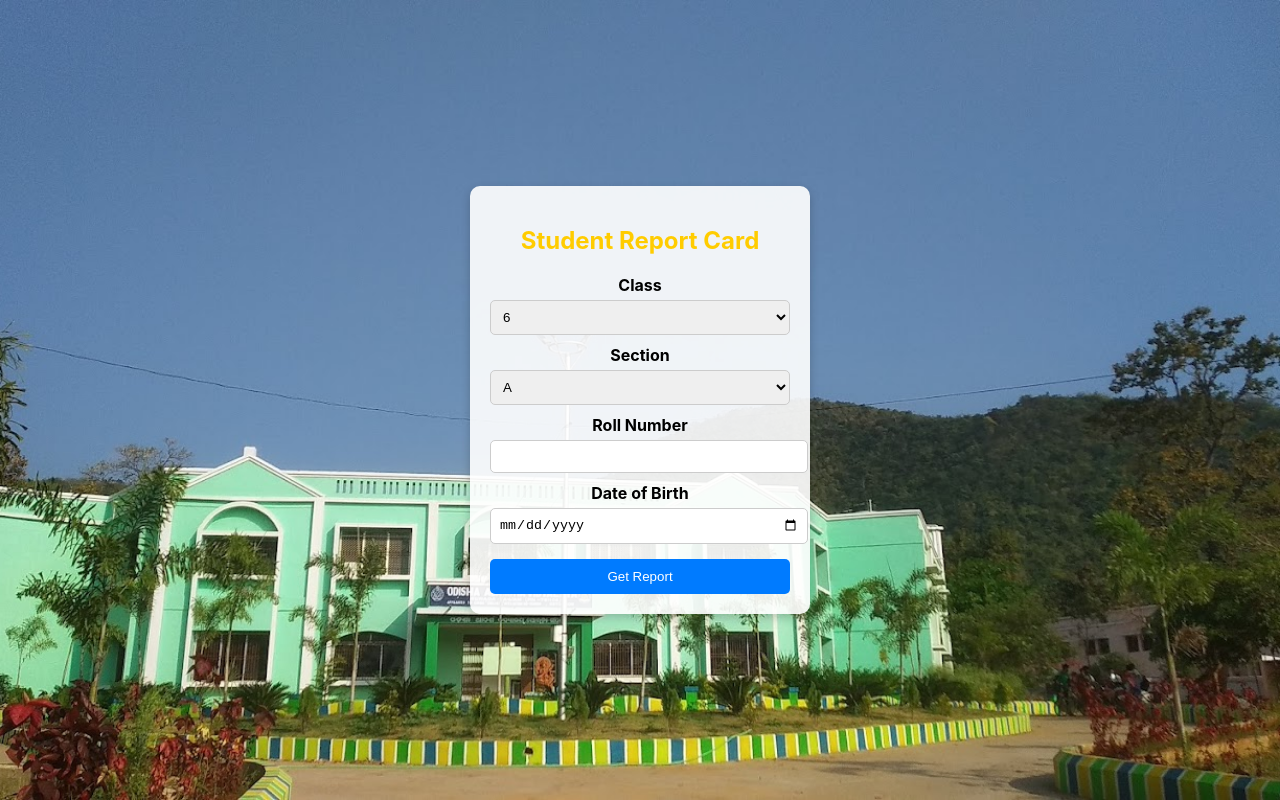
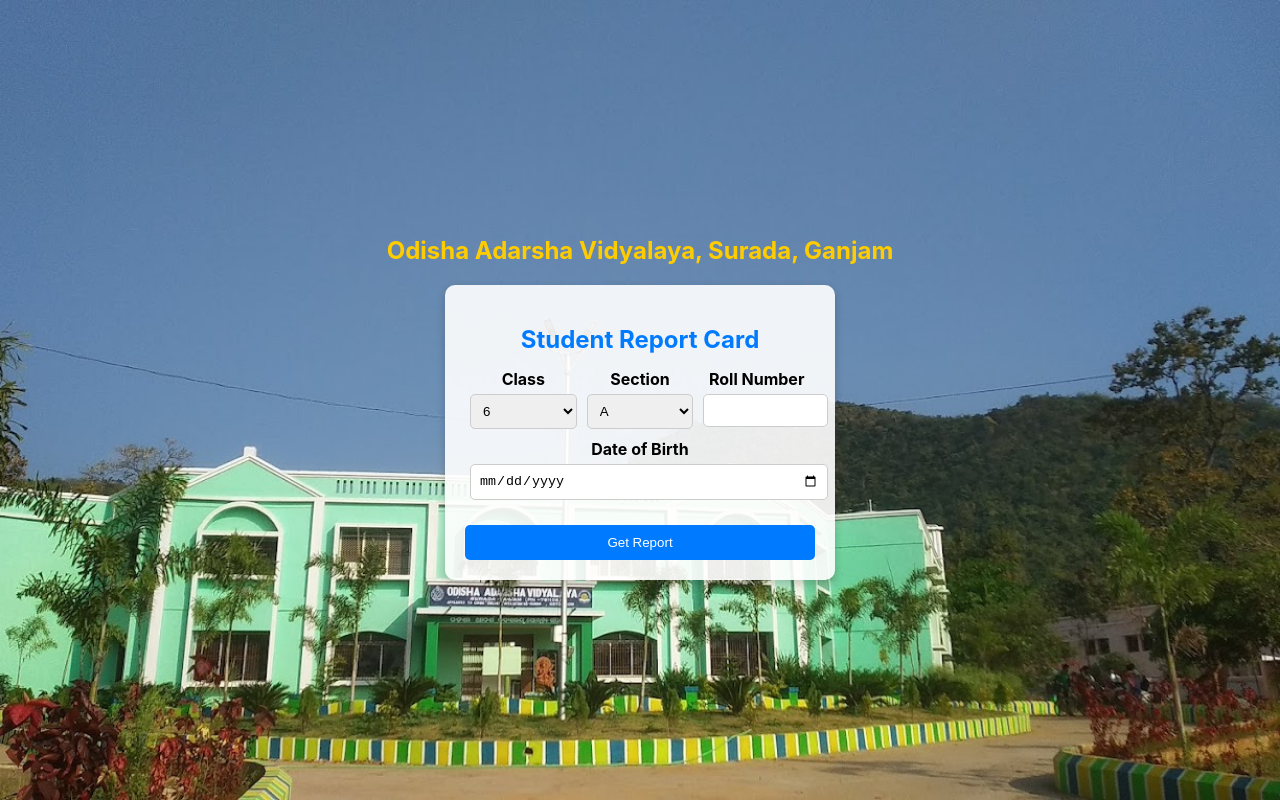
Before and after one commit to Sanatan-kisku/student-report-frontend, a React (Create React App) app: page / in a window 1280 px wide. Built offline with nearby package versions, Linux system fonts and the light colour scheme.

Commit message:
Update GetReport Styles

```diff
--- a/src/components/GetReport.js
+++ b/src/components/GetReport.js
@@ -45,21 +45,26 @@ const GetReport = () => {
 
   return (
     <div className="get-report-container">
+      <h1 className="school-heading">Odisha Adarsha Vidyalaya, Surada, Ganjam</h1>
       <div className="form-box">
         <h2>Student Report Card</h2>
+        <div className="form-row">
+          <div>
             <label>Class</label>
             <select value={form.class} onChange={(e) => setForm({ ...form, class: e.target.value })}>
               {[...Array(7)].map((_, i) => (
                 <option key={i} value={i + 6}>{i + 6}</option>
               ))}
             </select>
-
+          </div>
+          <div>
             <label>Section</label>
             <select value={form.section} onChange={(e) => setForm({ ...form, section: e.target.value })}>
               <option value="A">A</option>
               <option value="B">B</option>
             </select>
-
+          </div>
+          <div>
             <label>Roll Number</label>
             <input
               type="number"
@@ -67,10 +72,14 @@ const GetReport = () => {
               onChange={(e) => setForm({ ...form, rollNumber: e.target.value })}
               min="1"
             />
-
+          </div>
+        </div>
+        <div className="form-row">
+          <div>
             <label>Date of Birth</label>
             <input type="date" onChange={(e) => setForm({ ...form, dob: e.target.value })} />
-
+          </div>
+        </div>
         <button className="get-report-btn" onClick={fetchReport}>Get Report</button>
       </div>
     </div>
--- a/src/styles/GetReport.css
+++ b/src/styles/GetReport.css
@@ -2,8 +2,17 @@
   background: url('../../public/OAVSuradaSchool.jpg') no-repeat center center/cover;
   height: 100vh;
   display: flex;
+  flex-direction: column;
+  align-items: center;
   justify-content: center;
-  align-items: center;
+}
+
+.school-heading {
+  font-size: 24px;
+  font-weight: bold;
+  color: #ffcc00;
+  text-align: center;
+  margin-bottom: 20px;
 }
 
 .form-box {
@@ -12,46 +21,36 @@
   border-radius: 10px;
   box-shadow: 0px 4px 10px rgba(0, 0, 0, 0.2);
   text-align: center;
-  width: 300px;
+  width: 350px;
 }
 
 h2 {
-  color: #ffcc00;
+  color: #007bff;
+  margin-bottom: 15px;
+}
+
+.form-row {
+  display: flex;
+  justify-content: space-between;
+  margin-bottom: 10px;
+}
+
+.form-row div {
+  flex: 1;
+  margin: 0 5px;
 }
 
 label {
   display: block;
-  margin-top: 10px;
   font-weight: bold;
+  margin-bottom: 5px;
 }
 
 select, input {
   width: 100%;
   padding: 8px;
-  margin-top: 5px;
   border-radius: 5px;
   border: 1px solid #ccc;
-}
-
-.roll-number-box {
-  display: flex;
-  justify-content: space-between;
-  align-items: center;
-}
-
-.roll-number-box button {
-  background: #007bff;
-  color: white;
-  border: none;
-  padding: 5px 10px;
-  cursor: pointer;
-  font-size: 18px;
-}
-
-.roll-number-box input {
-  text-align: center;
-  font-size: 18px;
-  width: 60px;
 }
 
 .get-report-btn {
```
Lines whose indentation alone changed are shown as unchanged.
